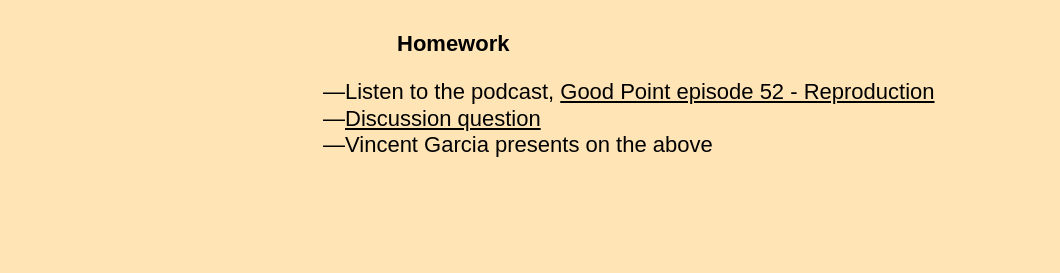
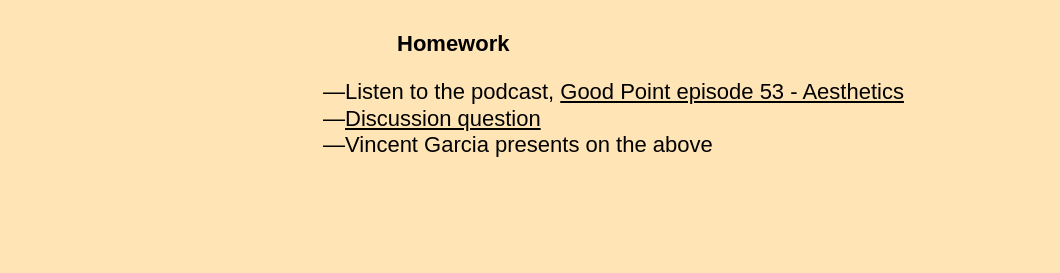
Before and after one commit to dylanfisher/ci18, a Jekyll site: the page built from _agendas/week-9.md, in a window 1280 px wide. Shown: the part 352-625 px from the top of the page, without its empty margins (12-1072 px from the left). Built offline with Jekyll 4.4.1, drawn with Linux system fonts in a browser that asks for light colours; some web fonts are replaced.

Commit message:
Update week-9.md

```diff
--- a/_agendas/week-9.md
+++ b/_agendas/week-9.md
@@ -13,6 +13,6 @@ date_range:       3/26 – 3/30
 
 ### Homework
 
-- Listen to the podcast, [Good Point episode 52 - Reproduction](https://soundcloud.com/goodpoint/52-reproduction)
+- Listen to the podcast, [Good Point episode 53 - Aesthetics](https://soundcloud.com/goodpoint/53-aesthetics)
 - [Discussion question](https://docs.google.com/document/d/16WVTJlKeuprNQj4uEs7WRCDQdtYyoxJusAD5Yw6d94I/edit?usp=sharing)
 - Vincent Garcia presents on the above
```
